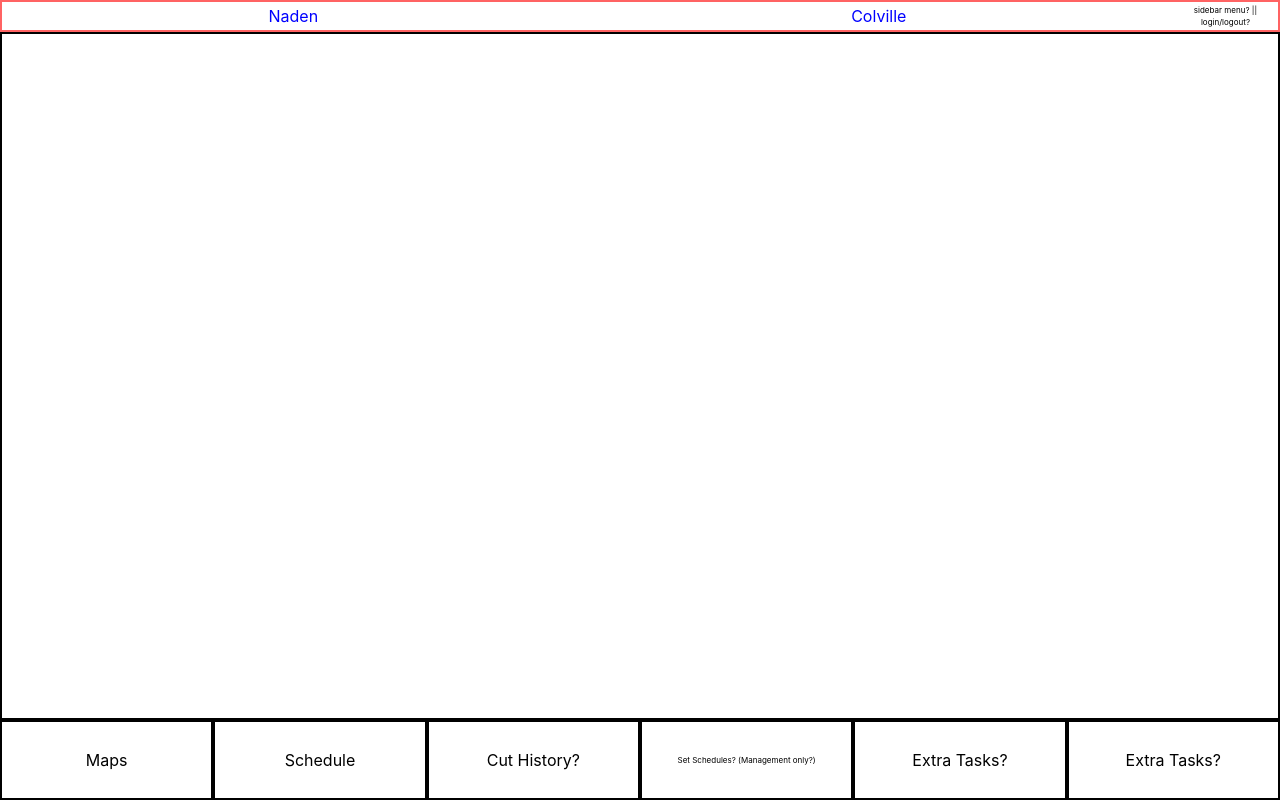
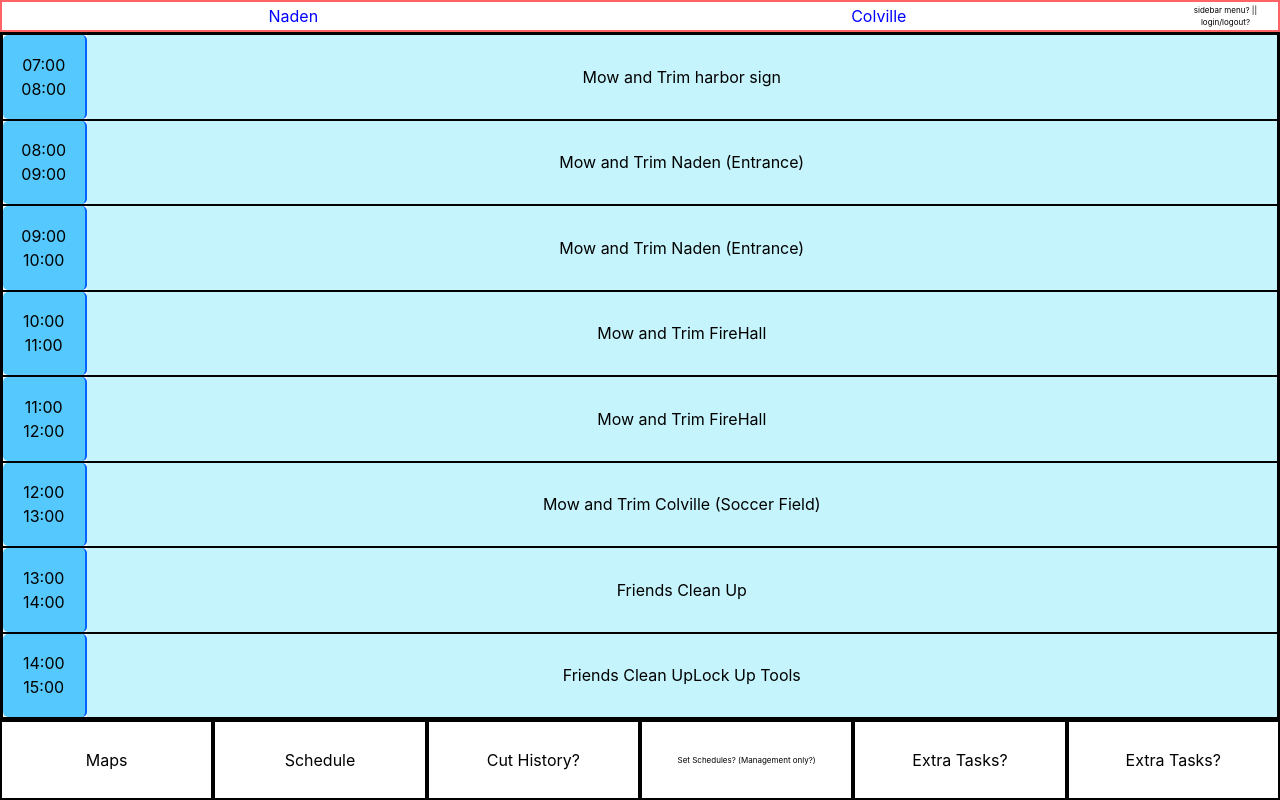
Before and after one commit to DeclawedLyon/horizon_maps, a React (Create React App) app: page / in a window 1280 px wide. Built offline with nearby package versions, Linux system fonts and the light colour scheme; no server answers.

Commit message:
builds out schedule components. adds styles to schedule component

```diff
--- a/src/App.css
+++ b/src/App.css
@@ -6,6 +6,12 @@
   --menu-height: calc(40vh + 3em);
   --button-height: calc((50vh / 7) );
   --bottom-nav-height: 10vh;
+  --combined-nav-heights: calc(var(--nav-height) + var(--bottom-nav-height));
+  --timeslot-container-height: calc(100vh - var(--bottom-nav-height) / 7);
+  --timeslot-primary: rgb(85, 200, 253);
+  --timeslot-secondary: rgb(0, 98, 255);
+  --timeslot-font-color: rgb(144, 230, 245);
+  --timeslot-background-color: rgb(197, 244, 252);
   height: 100vh;
   text-align: center;
   overflow: hidden;
--- /dev/null
+++ b/src/components/schedule_components/ScheduleTimeslot.js
@@ -0,0 +1,20 @@
+import React, { useState } from 'react'
+import './scheduleTimeslot.css'
+
+const ScheduleTimeslot = (props) => {
+  const [showDescription, setShowDescription] = useState(false);
+  return (
+    <div className='timeslot-container'>
+      <div className='timeslot-header'>
+        <div className='timeslot-hour-start-time'>{props.startTime}</div>
+        <div className='timeslot-hour-end-time'>{props.endTime}</div>
+      </div>
+      <div className='timeslot-details'>
+        <div className='timeslot-title'>{props.plan}</div>
+        {showDescription && <div className='timeslot-description'>{props.description ? props.description : ''}</div>}
+      </div>
+    </div>
+  )
+}
+
+export default ScheduleTimeslot
--- a/src/components/schedule_components/ScheduleWindow.js
+++ b/src/components/schedule_components/ScheduleWindow.js
@@ -1,11 +1,12 @@
 import React, { useEffect, useState } from 'react'
+import ScheduleTimeslot from './ScheduleTimeslot';
 import './scheduleWindow.css'
 
 export default function ScheduleWindow(props) {
   // i should pass the current day from the App level instead of processing
   // the current date on each render
   const [scheduleElements, setScheduleElements] = useState([])
-  const formatScedule = (arr) => {
+  const filterScheduleDay = (arr) => {
     let today;
     switch(new Date().getDay()) {
       case 0:
@@ -29,22 +30,31 @@ export default function ScheduleWindow(props) {
       case 6:
         today = "Saturday";
     };
-    console.log(today)
-    arr.forEach(day => {
-      if (day.day === today) {
-        const formattedSchedule = day.scheduledPlans.map(plan => {
-          console.log(plan)
-        })
-      }
+    const todaysPlan = arr.filter(day => day.day === today)
+    return todaysPlan[0]
+  }
+  const formatScedule = (todaysPlan) => {
+    const formattedTimeslots = todaysPlan.scheduledPlans.map(hour => {
+      console.log(hour)
+      return (
+        <ScheduleTimeslot
+          startTime={hour.startTime}
+          endTime={hour.endTime}
+          plan={hour.plan}
+          description={hour.description ? hour.description : ''}
+        />
+      )
+    })
 
-    })
+    return formattedTimeslots;
   }
   useEffect(() => {
-    const formattedSchedule = formatScedule(props.schedule)
-
+    const currentScheduledDay = filterScheduleDay(props.schedule)
+    const formattedSchedule = formatScedule(currentScheduledDay)
+    setScheduleElements(formattedSchedule)
   }, [])
   return (
-    <div id='schedule-window'></div>
+    <div id='schedule-window'>{scheduleElements ? scheduleElements : 'test'}</div>
   )
 }
 
--- /dev/null
+++ b/src/components/schedule_components/scheduleTimeslot.css
@@ -0,0 +1,31 @@
+.timeslot-container {
+  display: flex;
+  border: 1px solid black;
+  height: 100%;
+}
+.timeslot-header {
+  position: relative;
+  height: var(--timeslot-container);
+  /* width: var(--timeslot-container); */
+  aspect-ratio: 1/1;
+  border-right: 2px solid var(--timeslot-secondary);
+  background-color: var(--timeslot-primary);
+  border-radius: 5px;
+  display: flex;
+  flex-direction: column;
+  justify-content: center;
+}
+.timeslot-details {
+  width: 100%;
+  display: flex;
+  align-items: center;
+  justify-content: center;
+  background-color: var(--timeslot-background-color);
+}
+/* .timeslot-title {
+
+} */
+
+/* --timeslot-secondary
+--timeslot-font-color
+--timeslot-background-color */
```
Also changed, not shown: src/tailwind.generated.css.
